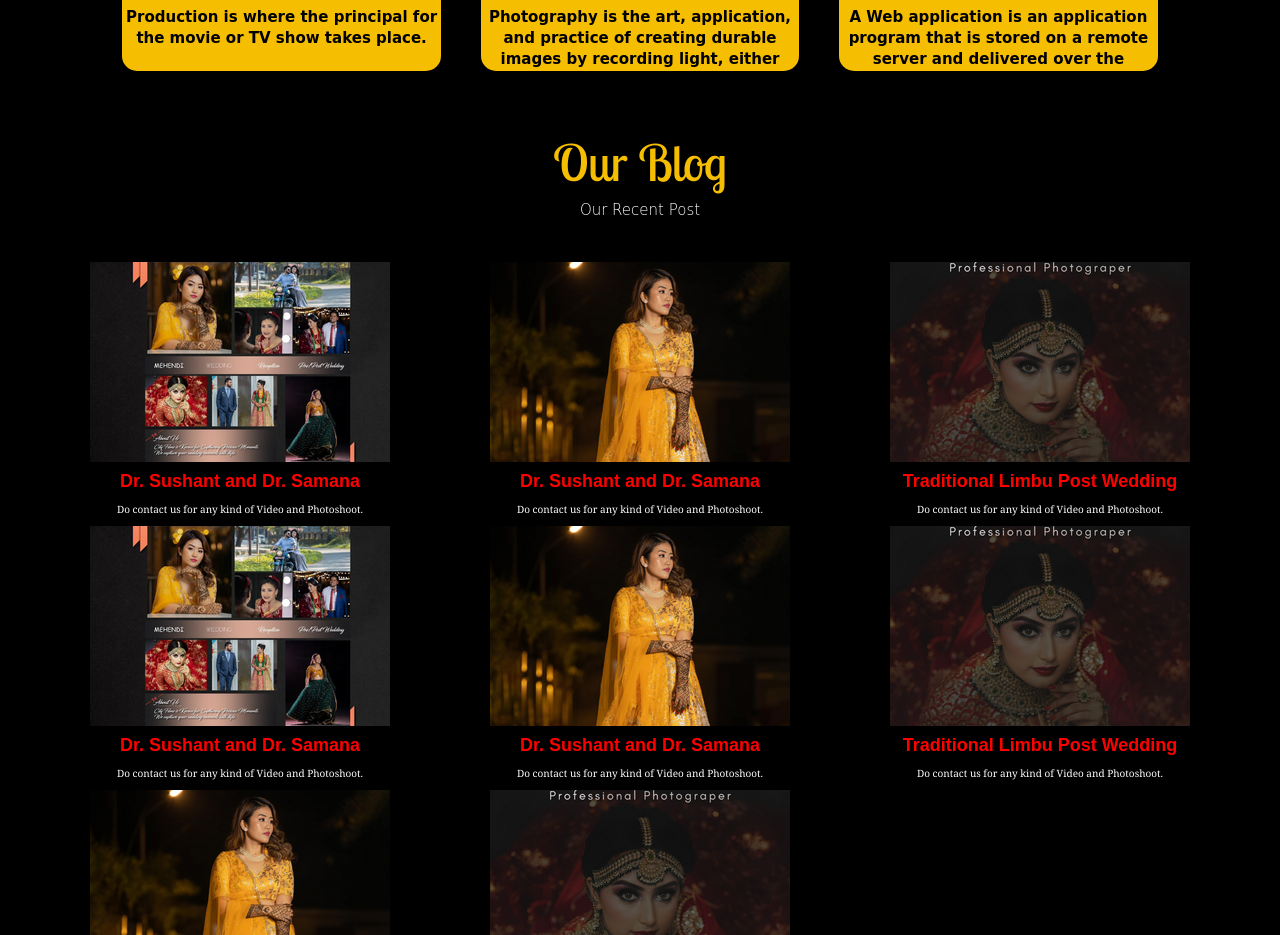
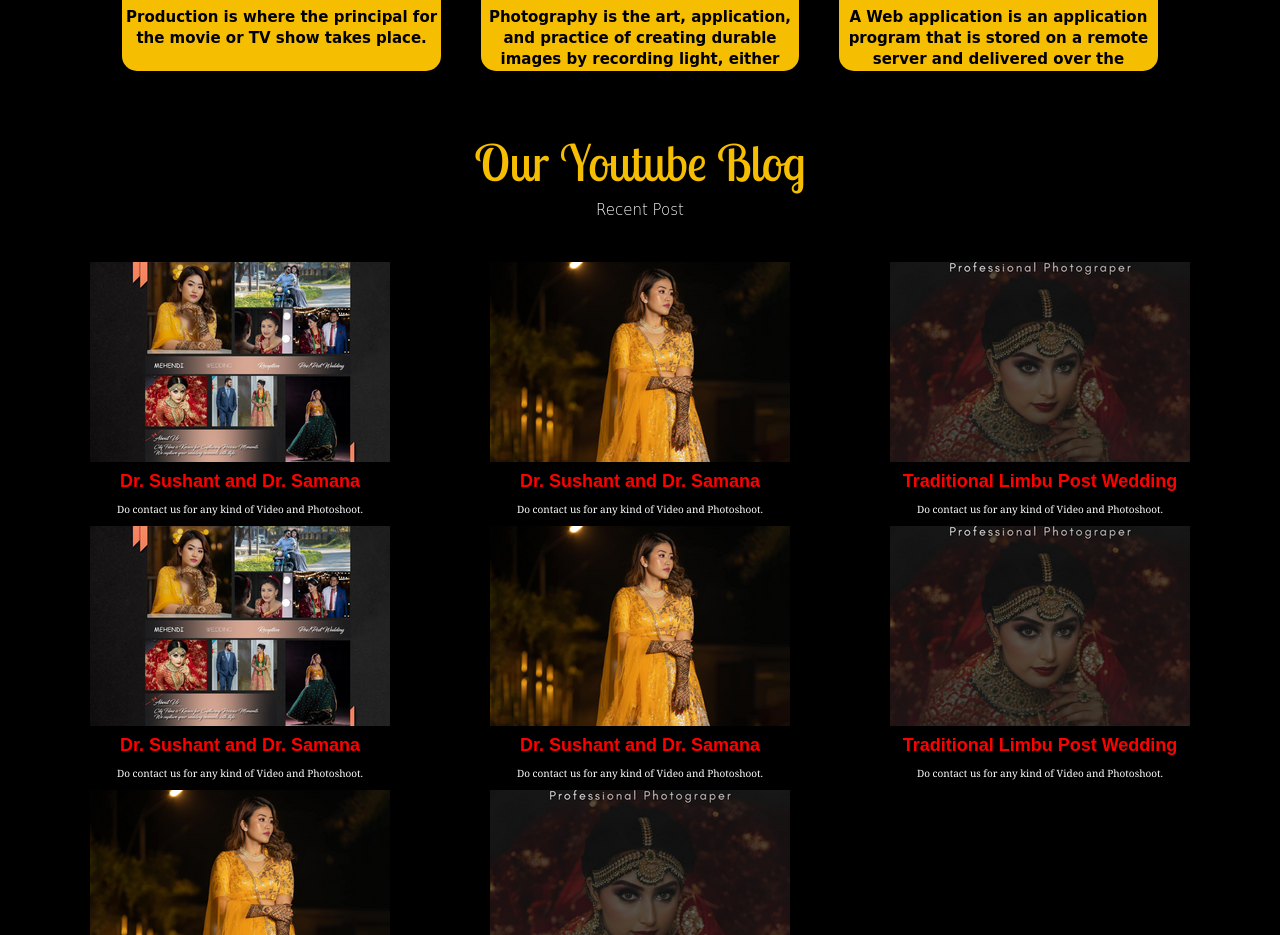
Before and after one commit to Paras03DP/cityfilming, a plain HTML site: page index.html in a window 1280 px wide. Shown: the part 1743-2678 px from the top of the page. Drawn offline with nearby package versions, Linux system fonts and the light colour scheme; a web font is replaced by a local one.

Commit message:
newcommit

```diff
--- a/index.html
+++ b/index.html
@@ -105,8 +105,8 @@
 <!-- <div class="gap" style="background-color: black;" width="100%" height="100px"></div> -->
 <!-------------------------------- our youtube channel works(portfolio) --------------------->
 <div class="portfolio">
-        <h1>Our Blog</h1>
-        <p>Our Recent Post</p>
+        <h1>Our Youtube Blog</h1>
+        <p>Recent Post</p>
         <div class="content">
             <div class="card">
                 <img src="image/blog1.png" alt="blog">
```
